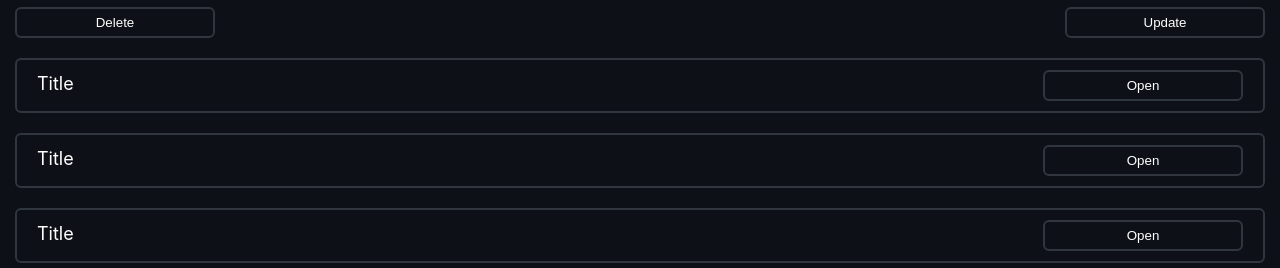
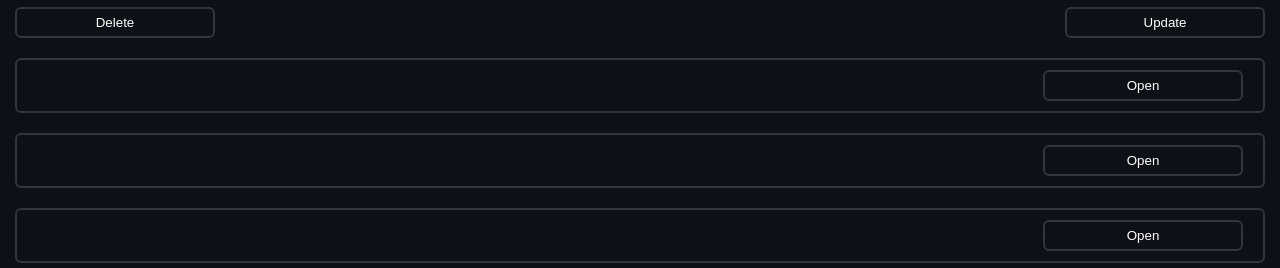
Before and after one commit to kestenbaum/admin-panel-rs25sx8, a React (Vite) app: page / in a window 1280 px wide. Shown: the part 532-800 px from the top of the page. Built offline with nearby package versions, Linux system fonts and the light colour scheme.

Commit message:
add types and props for Item

```diff
--- a/src/components/Item/Item.tsx
+++ b/src/components/Item/Item.tsx
@@ -1,10 +1,11 @@
+import {FC} from "react";
+import Button from '../UI/Button/Button.tsx';
 import styles from './Item.module.css';
-import Button from '../UI/Button/Button.tsx';
 
-const Item = () => {
+const Item:FC<Item> = ({title}) => {
   return (
     <section className={styles.wrapper}>
-      <span className={styles.title}>Title</span>
+      <span className={styles.title}>{title}</span>
       <Button>Open</Button>
     </section>
   );
```
